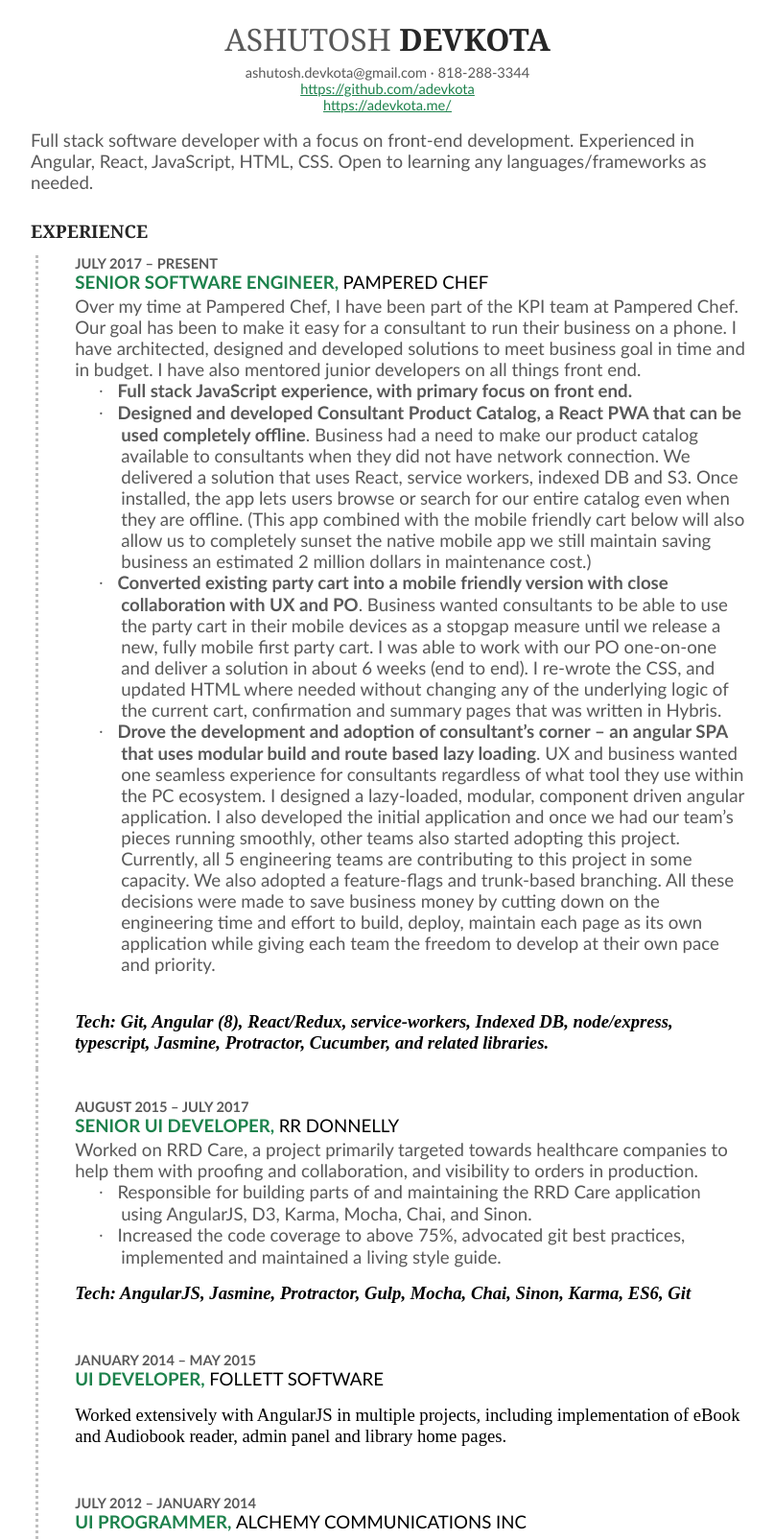
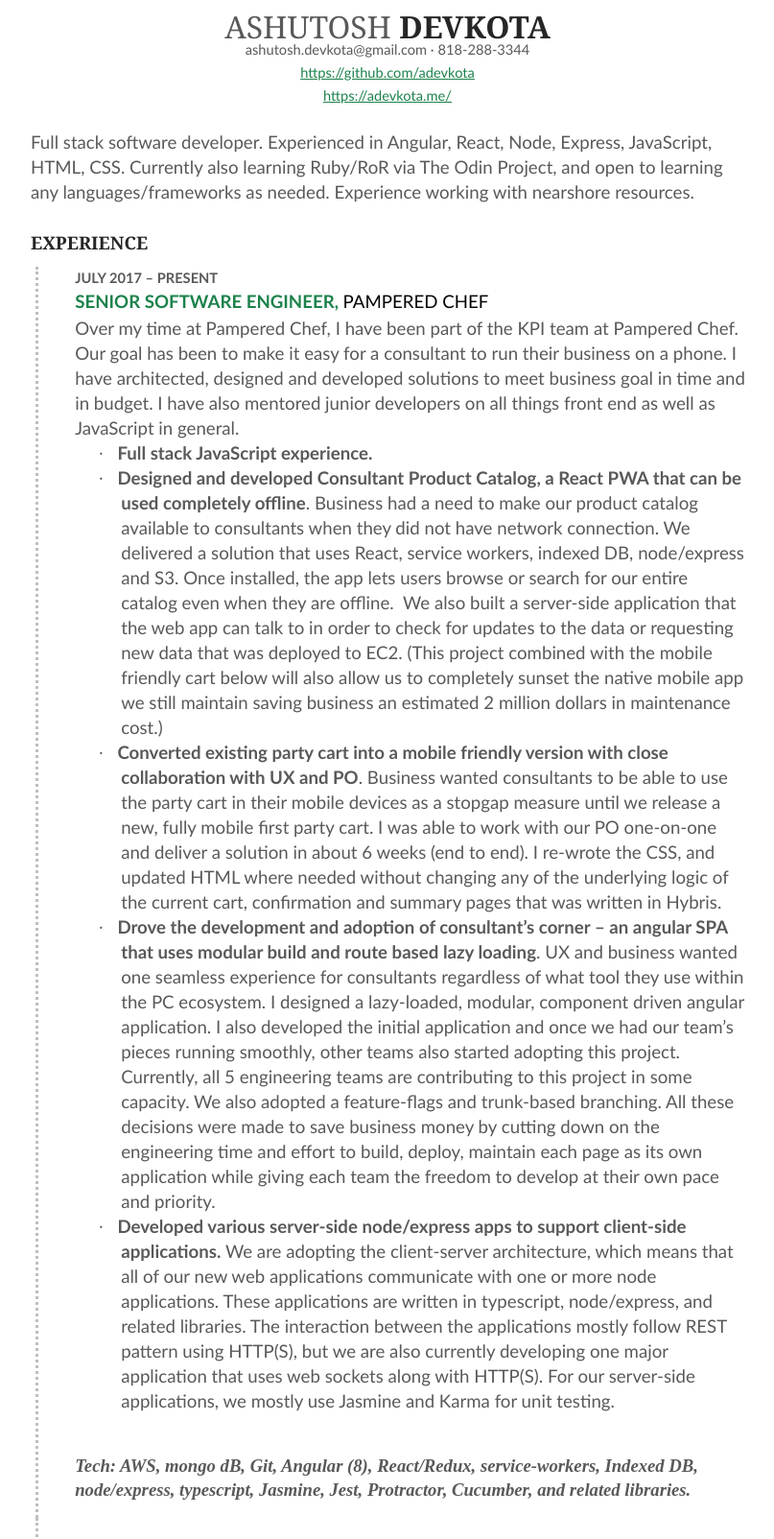
Before and after one commit to adevkota/resume, a plain HTML site: page index.html in a window 1280 px wide. Shown: the part 42-1646 px from the top of the page at 96% size, without its empty margins (236-1043 px from the left). Drawn offline with Linux system fonts and the light colour scheme.

Commit message:
updated resume

```diff
--- a/index.html
+++ b/index.html
@@ -1,6 +1,6 @@
 <!DOCTYPE html>
 
-<html style="max-width: 800px; padding: 20px; margin: 0 auto; box-sizing: border-box;">
+<html style="max-width: 800px; padding: 20px; margin: 0 auto; box-sizing: border-box;color: #595959;line-height: 18pt;">
 
 <head>
 	<title>adevkota - resume</title>
@@ -382,12 +382,12 @@
 
 	<table class=MsoTableGrid border=0 cellspacing=0 cellpadding=0
 		summary="Layout table for name, contact info, and objective" width="100%"
-			style='width:100.0%;border-collapse:collapse;'>
+		style='width:100.0%;border-collapse:collapse'>
 		<tr style='height:76.95pt'>
 			<td width=720 valign=top style='width:7.5in;padding:0in 0in 0in 0in;
 height:76.95pt'>
-					<p class=MsoTitle><span style='font-size:24.0pt'>Ashutosh <span class=MsoIntenseEmphasis>Devkota</span></span>
-					</p>
+				<p class=MsoTitle><span style='font-size:24.0pt'>Ashutosh <span
+							class=MsoIntenseEmphasis>Devkota</span></span></p>
 				<p class=ContactInfo>ashutosh.devkota@gmail.com · 818-288-3344</p>
 				<p class=ContactInfo><a href="https://github.com/adevkota">https://github.com/adevkota</a></p>
 				<p class=ContactInfo><a href="https://adevkota.me/">https://adevkota.me/</a></p>
@@ -396,13 +396,15 @@
 		</tr>
 	</table>
 
-		<p class=MsoNormal><span style='font-size:14.0pt'>Full stack software developer
-				with a focus on front-end development. Experienced in Angular, React, JavaScript,
-				HTML, CSS. Open to learning any languages/frameworks as needed.</span></p>
+	<p class=MsoNormal><span style='font-size:14.0pt'>Full stack software developer.
+			Experienced in Angular, React, Node, Express, JavaScript, HTML, CSS. Currently
+			also learning Ruby/RoR via The Odin Project, and open to learning any languages/frameworks
+			as needed. Experience working with nearshore resources.</span></p>
 
 	<h1>Experience</h1>
 
-		<table class=MsoTableGrid border=1 cellspacing=0 cellpadding=0 summary="Experience layout table" width="99%" style='width:99.5%;margin-left:
+	<table class=MsoTableGrid border=1 cellspacing=0 cellpadding=0 summary="Experience layout table" width="99%"
+		style='width:99.5%;margin-left:
 .05in;border-collapse:collapse;border:none'>
 		<tr>
 			<td width=624 valign=top style='width:467.75pt;border:none;border-left:dotted #BFBFBF 2.25pt;
@@ -411,61 +413,75 @@
 				<h2><span style='font-size:14.0pt'>Senior software engineer, </span><span class=MsoSubtleReference><span
 							style='font-size:14.0pt;color:windowtext;
 text-transform:uppercase;font-weight:normal'>Pampered chef</span></span></h2>
-					<p class=MsoNormal><span style='font-size:14.0pt'>Over my time at Pampered Chef,
-							I have been part of the KPI team at Pampered Chef. Our goal has been to make
-							it easy for a consultant to run their business on a phone. I have architected,
-							designed and developed solutions to meet business goal in time and in budget.
-							I have also mentored junior developers on all things front end.</span></p>
+				<p class=MsoNormal><span style='font-size:14.0pt'>Over my time at Pampered
+						Chef, I have been part of the KPI team at Pampered Chef. Our goal has been to
+						make it easy for a consultant to run their business on a phone. I have
+						architected, designed and developed solutions to meet business goal in time
+						and in budget. I have also mentored junior developers on all things front end
+						as well as JavaScript in general. </span></p>
 				<p class=MsoListParagraphCxSpFirst style='text-indent:-.25in'><span
 						style='font-size:14.0pt;font-family:Symbol'>·<span
 							style='font:7.0pt "Times New Roman"'>&nbsp;&nbsp;&nbsp;&nbsp;&nbsp;
 						</span></span><b><span style='font-size:14.0pt'>Full stack JavaScript
-								experience, with primary focus on front end. </span></b></p>
+							experience. </span></b></p>
 				<p class=MsoListParagraphCxSpMiddle style='text-indent:-.25in'><span
 						style='font-size:14.0pt;font-family:Symbol'>·<span
 							style='font:7.0pt "Times New Roman"'>&nbsp;&nbsp;&nbsp;&nbsp;&nbsp;
 						</span></span><b><span style='font-size:14.0pt'>Designed and developed
 							Consultant Product Catalog, a React PWA that can be used completely offline</span></b><span
 						style='font-size:14.0pt'>. Business had a need to make our product catalog
-							available to consultants when they did not have network connection. We delivered
-							a solution that uses React, service workers, indexed DB and S3. Once
-							installed, the app lets users browse or search for our entire catalog even
-							when they are offline. (This app combined with the mobile friendly cart below
-							will also allow us to completely sunset the native mobile app we still
-							maintain saving business an estimated 2 million dollars in maintenance cost.)
-						</span></p>
+						available to consultants when they did not have network connection. We
+						delivered a solution that uses React, service workers, indexed DB,
+						node/express and S3. Once installed, the app lets users browse or search for
+						our entire catalog even when they are offline.  We also built a server-side
+						application that the web app can talk to in order to check for updates to the
+						data or requesting new data that was deployed to EC2. (This project combined
+						with the mobile friendly cart below will also allow us to completely sunset
+						the native mobile app we still maintain saving business an estimated 2
+						million dollars in maintenance cost.) </span></p>
 				<p class=MsoListParagraphCxSpMiddle style='text-indent:-.25in'><span
 						style='font-size:14.0pt;font-family:Symbol'>·<span
 							style='font:7.0pt "Times New Roman"'>&nbsp;&nbsp;&nbsp;&nbsp;&nbsp;
 						</span></span><b><span style='font-size:14.0pt'>Converted existing party cart
 							into a mobile friendly version with close collaboration with UX and PO</span></b><span
 						style='font-size:14.0pt'>. Business wanted consultants to be able to use the
-							party cart in their mobile devices as a stopgap measure until we release a new,
-							fully mobile first party cart. I was able to work with our PO one-on-one and
-							deliver a solution in about 6 weeks (end to end). I re-wrote the CSS, and
+						party cart in their mobile devices as a stopgap measure until we release a
+						new, fully mobile first party cart. I was able to work with our PO one-on-one
+						and deliver a solution in about 6 weeks (end to end). I re-wrote the CSS, and
 						updated HTML where needed without changing any of the underlying logic of the
 						current cart, confirmation and summary pages that was written in Hybris. </span></p>
 				<p class=MsoListParagraphCxSpMiddle style='text-indent:-.25in'><span
 						style='font-size:14.0pt;font-family:Symbol'>·<span
 							style='font:7.0pt "Times New Roman"'>&nbsp;&nbsp;&nbsp;&nbsp;&nbsp;
 						</span></span><b><span style='font-size:14.0pt'>Drove the development and
-								adoption of consultant’s corner – an angular SPA that uses modular build and route
-								based lazy loading</span></b><span style='font-size:14.0pt'>. UX and business
-							wanted one seamless experience for consultants regardless of what tool they
-							use within the PC ecosystem. I designed a lazy-loaded, modular, component
-							driven angular application. I also developed the initial application and once
-							we had our team’s pieces running smoothly, other teams also started adopting
-							this project. Currently, all 5 engineering teams are contributing to this project
-							in some capacity. We also adopted a feature-flags and trunk-based branching. All
-							these decisions were made to save business money by cutting down on the
-							engineering time and effort to build, deploy, maintain each page as its own application
-							while giving each team the freedom to develop at their own pace and priority.
-						</span></p>
+							adoption of consultant’s corner – an angular SPA that uses modular build and
+							route based lazy loading</span></b><span style='font-size:14.0pt'>. UX and
+						business wanted one seamless experience for consultants regardless of what
+						tool they use within the PC ecosystem. I designed a lazy-loaded, modular,
+						component driven angular application. I also developed the initial
+						application and once we had our team’s pieces running smoothly, other teams
+						also started adopting this project. Currently, all 5 engineering teams are
+						contributing to this project in some capacity. We also adopted a
+						feature-flags and trunk-based branching. All these decisions were made to
+						save business money by cutting down on the engineering time and effort to
+						build, deploy, maintain each page as its own application while giving each
+						team the freedom to develop at their own pace and priority. </span></p>
+				<p class=MsoListParagraphCxSpMiddle style='text-indent:-.25in'><span
+						style='font-size:14.0pt;font-family:Symbol'>·<span
+							style='font:7.0pt "Times New Roman"'>&nbsp;&nbsp;&nbsp;&nbsp;&nbsp;
+						</span></span><b><span style='font-size:14.0pt'>Developed various server-side
+							node/express apps to support client-side applications. </span></b><span
+						style='font-size:14.0pt'>We are adopting the client-server architecture,
+						which means that all of our new web applications communicate with one or more
+						node applications. These applications are written in typescript, node/express,
+						and related libraries. The interaction between the applications mostly follow
+						REST pattern using HTTP(S), but we are also currently developing one major application
+						that uses web sockets along with HTTP(S). For our server-side applications,
+						we mostly use Jasmine and Karma for unit testing.</span></p>
 				<p class=MsoListParagraphCxSpLast><span style='font-size:14.0pt'>&nbsp;</span></p>
-					<p class=MsoNormalCxSpFirst><b><i><span style='font-size:14.0pt'>Tech: Git, Angular
-									(8), React/Redux, service-workers, Indexed DB, node/express, typescript,
-									Jasmine, Protractor, Cucumber, and related libraries.</span></i></b><span style='font-size:14.0pt'>
-						</span></p>
+				<p class=MsoNormalCxSpFirst><b><i><span style='font-size:14.0pt'>Tech: AWS, mongo
+								dB, Git, Angular (8), React/Redux, service-workers, Indexed DB, node/express,
+								typescript, Jasmine, Jest, Protractor, Cucumber, and related libraries.</span></i></b></p>
 			</td>
 		</tr>
 		<tr>
@@ -473,11 +489,12 @@
 padding:.15in 0in 0in .4in'>
 				<h3>&nbsp;</h3>
 				<h3>August 2015 – July 2017</h3>
-					<h2><span style='font-size:14.0pt'>Senior ui developer, </span><span class=MsoSubtleReference><span style='font-size:14.0pt;color:windowtext;
+				<h2><span style='font-size:14.0pt'>Senior ui developer, </span><span class=MsoSubtleReference><span
+							style='font-size:14.0pt;color:windowtext;
 text-transform:uppercase;font-weight:normal'>RR Donnelly</span></span></h2>
 				<p class=MsoNormal><span style='font-size:14.0pt'>Worked on RRD Care, a
-							project primarily targeted towards healthcare companies to help them with proofing
-							and collaboration, and visibility to orders in production.</span></p>
+						project primarily targeted towards healthcare companies to help them with
+						proofing and collaboration, and visibility to orders in production.</span></p>
 				<p class=MsoListParagraphCxSpFirst style='text-indent:-.25in'><span
 						style='font-size:14.0pt;font-family:Symbol'>·<span
 							style='font:7.0pt "Times New Roman"'>&nbsp;&nbsp;&nbsp;&nbsp;&nbsp;
@@ -499,6 +516,9 @@
 				<p class=MsoNormalCxSpFirst><span style='font-size:14.0pt'>Worked extensively
 						with AngularJS in multiple projects, including implementation of eBook and
 						Audiobook reader, admin panel and library home pages.</span></p>
+				<p class=MsoNormalCxSpMiddle><b><i><span style='font-size:14.0pt'>Tech:
+								AngularJS, Jasmine, Protractor, Karma, SVN</span></i></b></p>
+				<p class=MsoNormalCxSpMiddle><span style='font-size:14.0pt'>&nbsp;</span></p>
 				<p class=MsoNormalCxSpLast>&nbsp;</p>
 				<h3>July 2012 – January 2014</h3>
 				<h2><span style='font-size:14.0pt'>ui programmer, </span><span class=MsoSubtleReference><span style='font-size:14.0pt;color:windowtext;
@@ -553,7 +573,10 @@
 						</span></span>Html/Html5</p>
 				<p class=MsoListBullet><span style='font-size:12.0pt;font-family:Symbol;
 color:#1D824C'>·<span style='font:7.0pt "Times New Roman"'>&nbsp;&nbsp;&nbsp;&nbsp;&nbsp;
-							</span></span>Jasmine/Chai</p>
+						</span></span>Jasmine/Chai/Mocha/Karma/Jest</p>
+				<p class=MsoListBullet><span style='font-size:12.0pt;font-family:Symbol;
+color:#1D824C'>·<span style='font:7.0pt "Times New Roman"'>&nbsp;&nbsp;&nbsp;&nbsp;&nbsp;
+						</span></span>Also familiar with python, Java, C#</p>
 			</td>
 			<td width=312 valign=top style='width:233.75pt;padding:0in 0in 0in .25in'>
 				<p class=MsoListBullet><span style='font-size:12.0pt;font-family:Symbol;
@@ -561,10 +584,10 @@
 						</span></span>Angular</p>
 				<p class=MsoListBullet><span style='font-size:12.0pt;font-family:Symbol;
 color:#1D824C'>·<span style='font:7.0pt "Times New Roman"'>&nbsp;&nbsp;&nbsp;&nbsp;&nbsp;
-							</span></span>CSS/Sass</p>
+						</span></span>Node/express</p>
 				<p class=MsoListBullet><span style='font-size:12.0pt;font-family:Symbol;
 color:#1D824C'>·<span style='font:7.0pt "Times New Roman"'>&nbsp;&nbsp;&nbsp;&nbsp;&nbsp;
-							</span></span>Node/express</p>
+						</span></span>CSS/Sass</p>
 				<p class=MsoListBullet><span style='font-size:12.0pt;font-family:Symbol;
 color:#1D824C'>·<span style='font:7.0pt "Times New Roman"'>&nbsp;&nbsp;&nbsp;&nbsp;&nbsp;
 						</span></span>Protractor/Cucumber</p>
```
Lines whose indentation alone changed are shown as unchanged.
